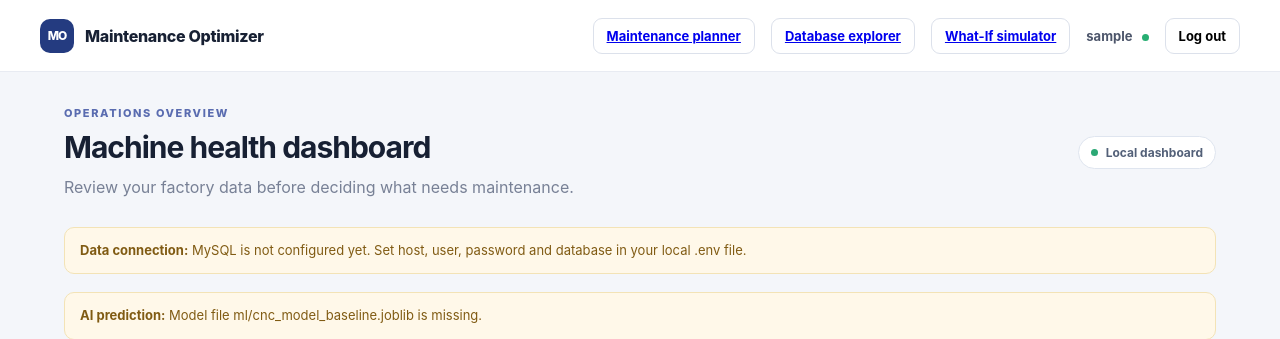
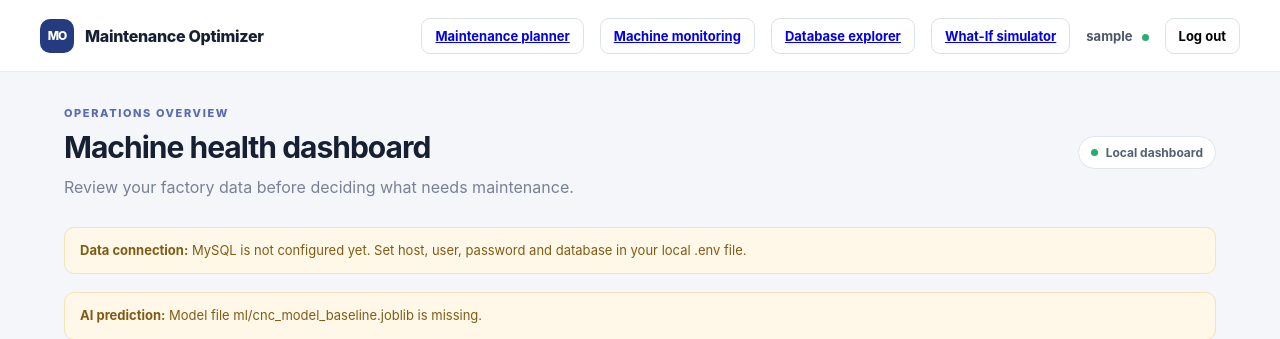
Before and after one commit to VedantRK7180/Ai_maintenance_optimizer, a Flask app: page /dashboard in a window 1280 px wide. Shown: the top 339 px of the page. Run offline with Flask 3, Linux system fonts and the light colour scheme; the visitor is signed in with stand-in values (Sample User, id 1); some libraries are stand-ins or nearby versions.

Commit message:
Link dashboard to machine monitoring

```diff
--- a/templates/dashboard.html
+++ b/templates/dashboard.html
@@ -11,6 +11,7 @@
     <a class="brand" href="{{ url_for('dashboard') }}"><span class="brand-mark small">MO</span> Maintenance Optimizer</a>
     <div class="topbar-right">
       <a class="ghost-button" href="{{ url_for('planner') }}">Maintenance planner</a>
+      <a class="ghost-button" href="{{ url_for('machine_monitor') }}">Machine monitoring</a>
       <a class="ghost-button" href="{{ url_for('database_browser') }}">Database explorer</a>
       <a class="ghost-button" href="{{ url_for('simulator') }}">What-If simulator</a>
       <span class="user-chip">{{ session.get('username', 'Manager') }} <span class="role-dot"></span></span>
```
